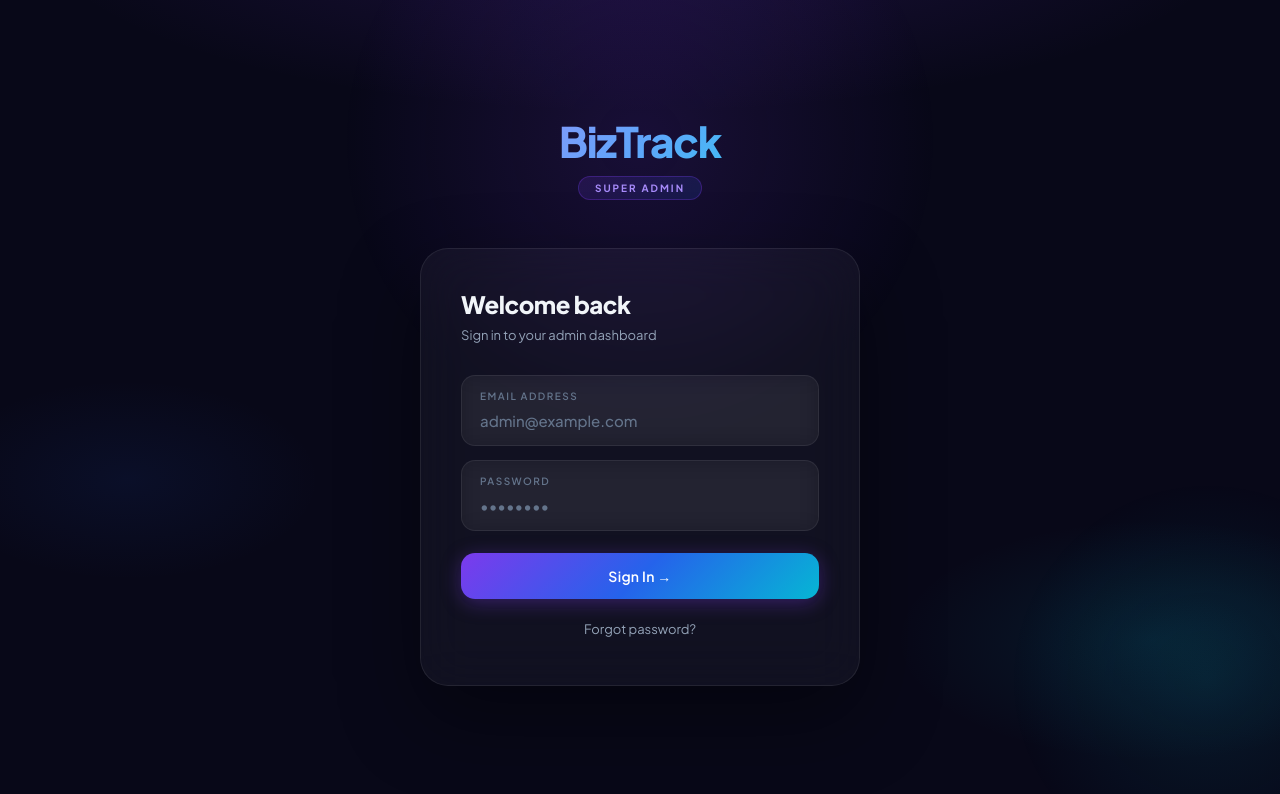
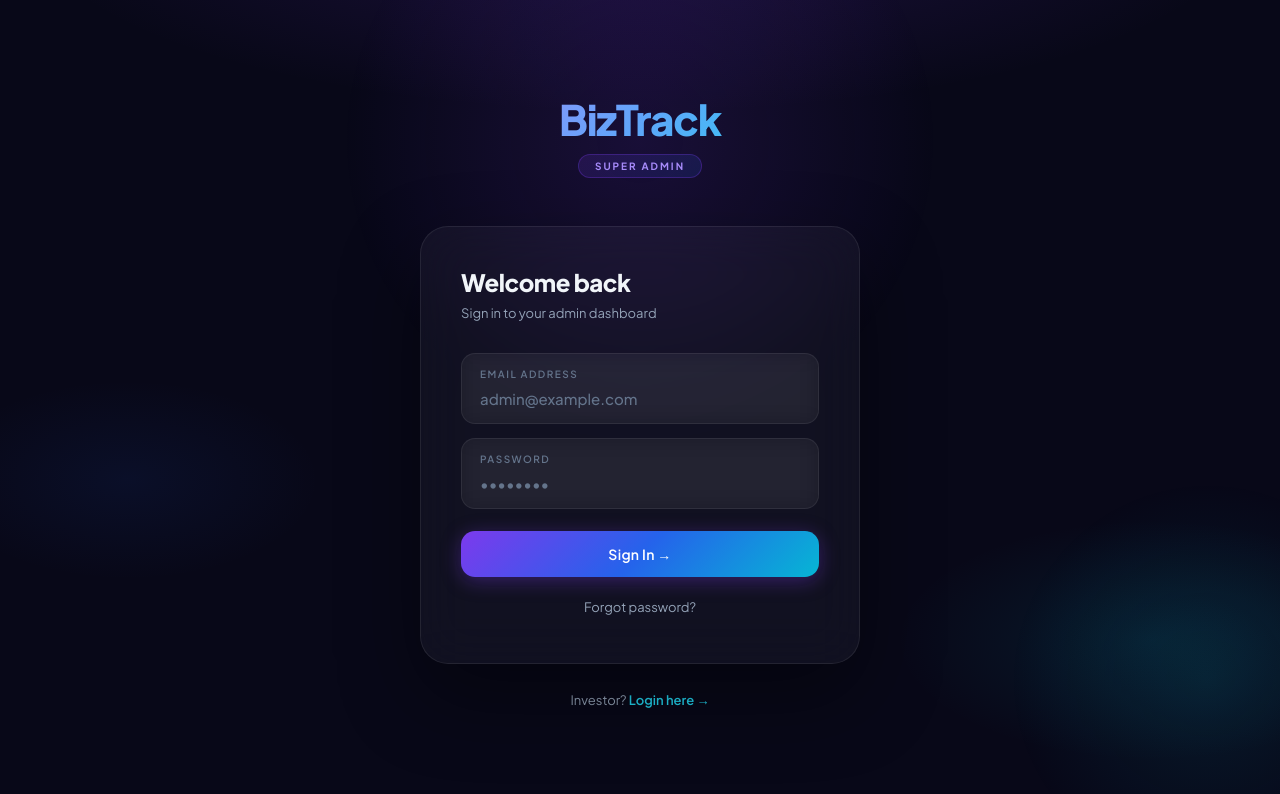
Before and after one commit to shariar26868/Clayein, a React (Vite) app in the folder frontend/: page /admin/login in a window 1280 px wide. Shown: the top 794 px of the page. Built offline with nearby package versions, Linux system fonts and the light colour scheme; no server answers.

Commit message:
investor username and pass added

```diff
--- a/frontend/src/pages/AdminLogin.jsx
+++ b/frontend/src/pages/AdminLogin.jsx
@@ -143,6 +143,15 @@ export default function AdminLogin() {
             </button>
           </form>
         </div>
+
+        {/* Investor link */}
+        <div style={{ textAlign:'center', marginTop:24 }}>
+          <span style={{ fontSize:13, color:'var(--muted)' }}>Investor? </span>
+          <button type="button" onClick={() => navigate('/investor/login')}
+            style={{ background:'none', border:'none', cursor:'pointer', fontSize:13, fontFamily:'inherit', color:'var(--cyan)', fontWeight:600, padding:0 }}>
+            Login here →
+          </button>
+        </div>
       </div>
     </div>
   );
--- a/frontend/src/pages/InvestorLogin.jsx
+++ b/frontend/src/pages/InvestorLogin.jsx
@@ -144,6 +144,15 @@ export default function InvestorLogin() {
             </button>
           </form>
         </div>
+
+        {/* Admin link */}
+        <div style={{ textAlign:'center', marginTop:24 }}>
+          <span style={{ fontSize:13, color:'var(--muted)' }}>Admin? </span>
+          <button type="button" onClick={() => navigate('/admin/login')}
+            style={{ background:'none', border:'none', cursor:'pointer', fontSize:13, fontFamily:'inherit', color:'var(--acc)', fontWeight:600, padding:0 }}>
+            Login here →
+          </button>
+        </div>
       </div>
     </div>
   );
```
